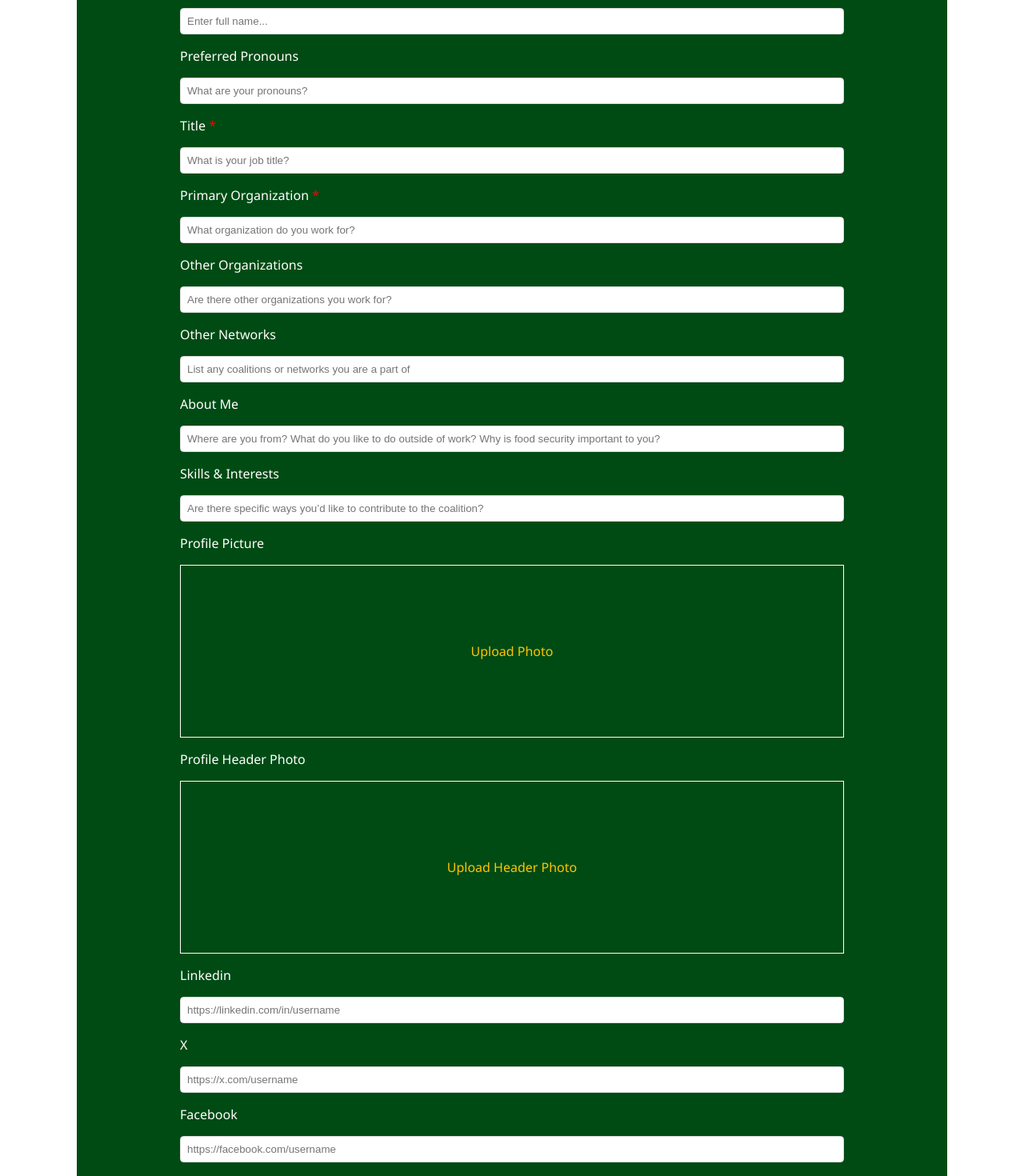
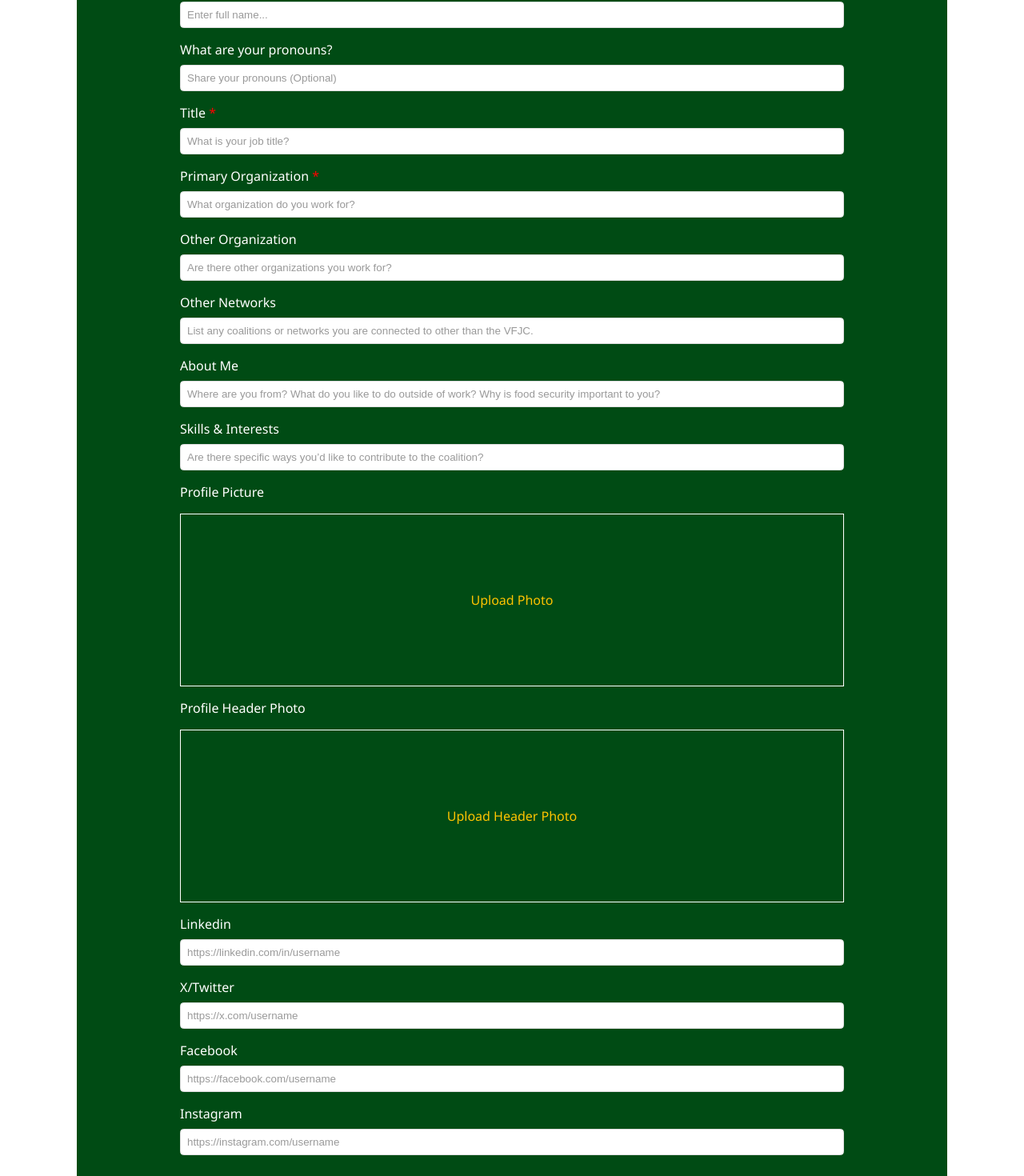
Before and after one commit to AtriaCoop/townhallfrontend, a Next.js app: page /SetUpPage in a window 1280 px wide. Shown: the part 298-1768 px from the top of the page at 80% size. Built offline with nearby package versions, Linux system fonts and the light colour scheme; no server answers.

Commit message:
refactor(setup-page): use FormInputText for text fields and add validation

```diff
--- a/src/pages/SetUpPage/index.jsx
+++ b/src/pages/SetUpPage/index.jsx
@@ -3,6 +3,8 @@ import { useRef } from "react";
 import { useRouter } from "next/router";
 import { useState } from "react";
 import { authenticatedFetch } from "@/utils/authHelpers";
+import FormInputText from "@/components/FormInputText/FormInputText";
+import { validateUrl } from "@/utils/validateUrl";
 
 export default function SetUpPage() {
   const BASE_URL = process.env.NEXT_PUBLIC_API_BASE || "";
@@ -22,6 +24,7 @@ export default function SetUpPage() {
     facebook_url: "",
   });
   const [profilePreview, setProfilePreview] = useState(null);
+  const [fieldErrors, setFieldErrors] = useState({});
 
   const router = useRouter();
 
@@ -48,14 +51,8 @@ export default function SetUpPage() {
   };
 
   const handleCompleteClick = async () => {
-    if (
-      !formData.full_name.trim() ||
-      !formData.title.trim() ||
-      !formData.primary_organization.trim()
-    ) {
-      alert("Please fill out the required fields");
-      return;
-    }
+    // prevent profile update if form inputs are invalid
+    if (!isFormValid()) return;
 
     const user = JSON.parse(localStorage.getItem("user"));
     if (!user || !user.id) {
@@ -75,7 +72,7 @@ export default function SetUpPage() {
       form.append("profile_image", profilePicRef.current.files[0]);
     }
 
-    console.log("📦 Sending PATCH to backend with:", formData);
+    // console.log("📦 Sending PATCH to backend with:", formData);
 
     try {
       const response = await authenticatedFetch(
@@ -98,6 +95,43 @@ export default function SetUpPage() {
     }
   };
 
+  function getUrlError(urlErrors, field) {
+    const error = validateUrl(formData[field], field);
+    if (error) urlErrors[field] = error;
+  }
+
+  function isFormValid() {
+    const errors = {};
+
+    // validate required fields
+    if (!formData.full_name.trim())
+      errors["full_name"] = "Full name is required";
+    if (!formData.title.trim()) errors["title"] = "Title is required";
+    if (!formData.primary_organization.trim())
+      errors["primary_organization"] = "Primary organization is required";
+
+    // validate urls
+    if (formData.linkedin_url) getUrlError(errors, "linkedin_url");
+    if (formData.x_url) getUrlError(errors, "x_url");
+    if (formData.instagram_url) getUrlError(errors, "instagram_url");
+    if (formData.facebook_url) getUrlError(errors, "facebook_url");
+
+    // if any url has an error, show error messages
+    if (Object.keys(errors).length > 0) {
+      setFieldErrors(errors);
+      return false;
+    }
+
+    return true;
+  }
+
+  function handleInputChange(e) {
+    const { name, value } = e.target;
+
+    setFormData({ ...formData, [name]: value });
+    setFieldErrors({ ...fieldErrors, [name]: "" });
+  }
+
   return (
     <div>
       {/* Navigation */}
@@ -119,96 +153,76 @@ export default function SetUpPage() {
           <p>We'll start with the basics:</p>
         </div>
         <div className={styles.inputs}>
-          <p>
-            Full Name <span style={{ color: "red" }}>*</span>
-          </p>
-          <input
-            type="text"
+          <FormInputText
+            isRequired
+            name="full_name"
+            label="Full Name"
             placeholder="Enter full name..."
             value={formData.full_name}
-            onChange={(e) =>
-              setFormData((prev) => ({ ...prev, full_name: e.target.value }))
-            }
+            onChange={handleInputChange}
+            error={fieldErrors.full_name}
           />
-          <p>Preferred Pronouns</p>
-          <input
-            type="text"
-            placeholder="What are your pronouns?"
+
+          <FormInputText
+            name="pronouns"
+            label="What are your pronouns?"
+            placeholder="Share your pronouns (Optional)"
             value={formData.pronouns}
-            onChange={(e) =>
-              setFormData((prev) => ({ ...prev, pronouns: e.target.value }))
-            }
+            onChange={handleInputChange}
           />
-          <p>
-            Title <span style={{ color: "red" }}>*</span>
-          </p>
-          <input
-            type="text"
+
+          <FormInputText
+            isRequired
+            name="title"
+            label="Title"
             placeholder="What is your job title?"
             value={formData.title}
-            onChange={(e) =>
-              setFormData((prev) => ({ ...prev, title: e.target.value }))
-            }
+            onChange={handleInputChange}
+            error={fieldErrors.title}
           />
-          <p>
-            Primary Organization <span style={{ color: "red" }}>*</span>
-          </p>
-          <input
-            type="text"
+
+          <FormInputText
+            isRequired
+            name="primary_organization"
+            label="Primary Organization"
             placeholder="What organization do you work for?"
             value={formData.primary_organization}
-            onChange={(e) =>
-              setFormData((prev) => ({
-                ...prev,
-                primary_organization: e.target.value,
-              }))
-            }
+            onChange={handleInputChange}
+            error={fieldErrors.primary_organization}
           />
-          <p>Other Organizations</p>
-          <input
-            type="text"
+
+          <FormInputText
+            name="other_organizations"
+            label="Other Organization"
             placeholder="Are there other organizations you work for?"
             value={formData.other_organizations}
-            onChange={(e) =>
-              setFormData((prev) => ({
-                ...prev,
-                other_organizations: e.target.value,
-              }))
-            }
+            onChange={handleInputChange}
           />
-          <p>Other Networks</p>
-          <input
-            type="text"
-            placeholder="List any coalitions or networks you are a part of"
+
+          <FormInputText
+            name="other_networks"
+            label="Other Networks"
+            placeholder="List any coalitions or networks you are connected to other than the VFJC."
             value={formData.other_networks}
-            onChange={(e) =>
-              setFormData((prev) => ({
-                ...prev,
-                other_networks: e.target.value,
-              }))
-            }
+            onChange={handleInputChange}
           />
-          <p>About Me</p>
-          <input
-            type="text"
+
+          <FormInputText
+            name="about_me"
+            label="About Me"
             placeholder="Where are you from? What do you like to do outside of work? Why is food security important to you?"
             value={formData.about_me}
-            onChange={(e) =>
-              setFormData((prev) => ({ ...prev, about_me: e.target.value }))
-            }
+            onChange={handleInputChange}
           />
-          <p>Skills & Interests</p>
-          <input
-            type="text"
+
+          <FormInputText
+            name="skills_interests"
+            label="Skills & Interests"
             placeholder="Are there specific ways you’d like to contribute to the coalition?"
             value={formData.skills_interests}
-            onChange={(e) =>
-              setFormData((prev) => ({
-                ...prev,
-                skills_interests: e.target.value,
-              }))
-            }
+            onChange={handleInputChange}
           />
+
           <p>Profile Picture</p>
           <div
             className={styles.uploadButton}
@@ -246,56 +260,44 @@ export default function SetUpPage() {
             style={{ display: "none " }}
           />
 
-          <p>Linkedin</p>
-          <input
+          <FormInputText
+            name="linkedin_url"
+            label="Linkedin"
             type="url"
             placeholder="https://linkedin.com/in/username"
             value={formData.linkedin_url}
-            onChange={(e) =>
-              setFormData((prev) => ({
-                ...prev,
-                linkedin_url: e.target.value,
-              }))
-            }
+            onChange={handleInputChange}
+            error={fieldErrors.linkedin_url}
           />
 
-          <p>X</p>
-          <input
+          <FormInputText
+            name="x_url"
+            label="X/Twitter"
             type="url"
             placeholder="https://x.com/username"
             value={formData.x_url}
-            onChange={(e) =>
-              setFormData((prev) => ({
-                ...prev,
-                x_url: e.target.value,
-              }))
-            }
+            onChange={handleInputChange}
+            error={fieldErrors.x_url}
           />
 
-          <p>Facebook</p>
-          <input
+          <FormInputText
+            name="facebook_url"
+            label="Facebook"
             type="url"
             placeholder="https://facebook.com/username"
             value={formData.facebook_url}
-            onChange={(e) =>
-              setFormData((prev) => ({
-                ...prev,
-                facebook_url: e.target.value,
-              }))
-            }
+            onChange={handleInputChange}
+            error={fieldErrors.facebook_url}
           />
 
-          <p>Instagram</p>
-          <input
+          <FormInputText
+            name="instagram_url"
+            label="Instagram"
             type="url"
             placeholder="https://instagram.com/username"
             value={formData.instagram_url}
-            onChange={(e) =>
-              setFormData((prev) => ({
-                ...prev,
-                instagram_url: e.target.value,
-              }))
-            }
+            onChange={handleInputChange}
+            error={fieldErrors.instagram_url}
           />
 
           <button
```
